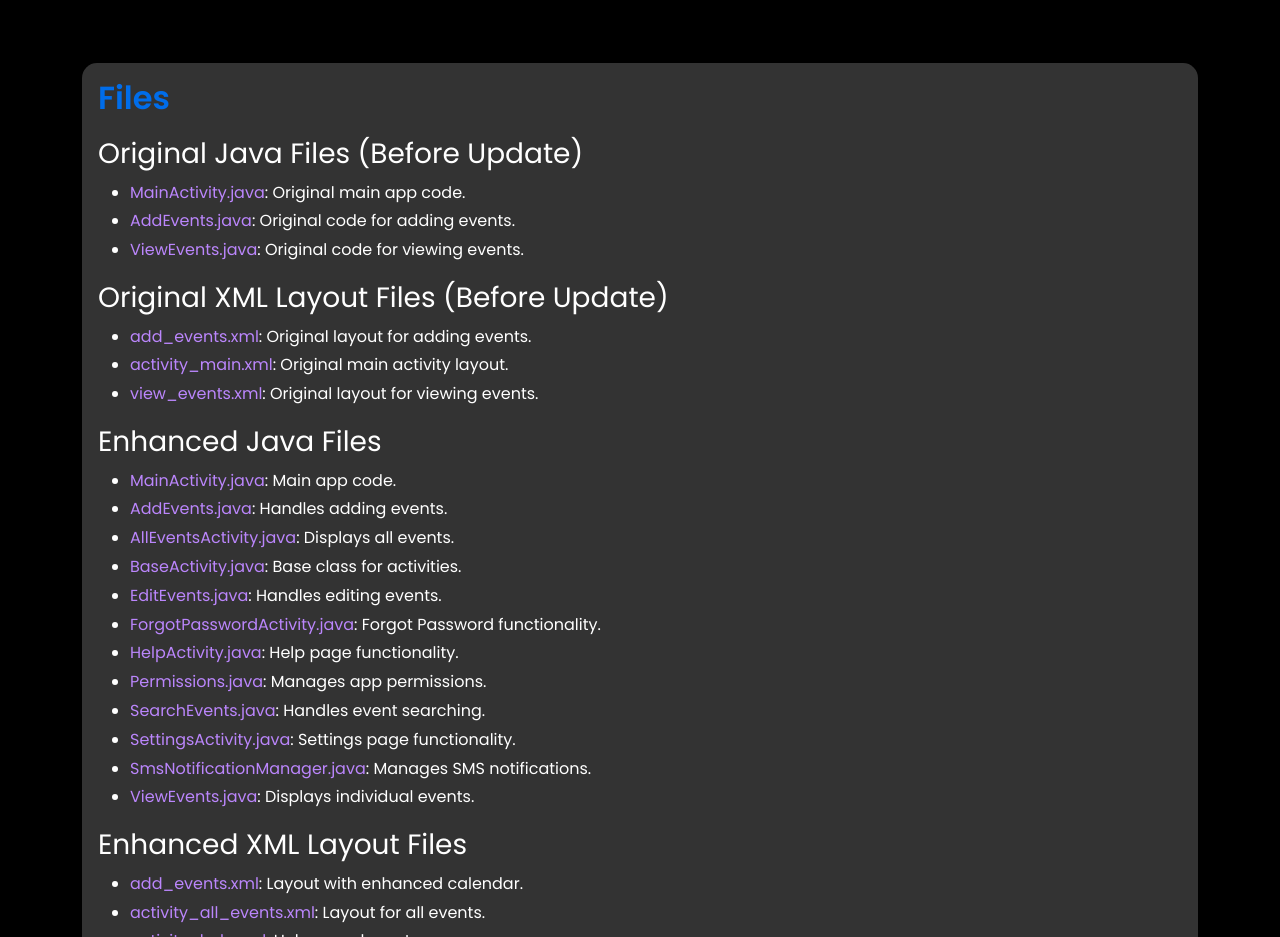
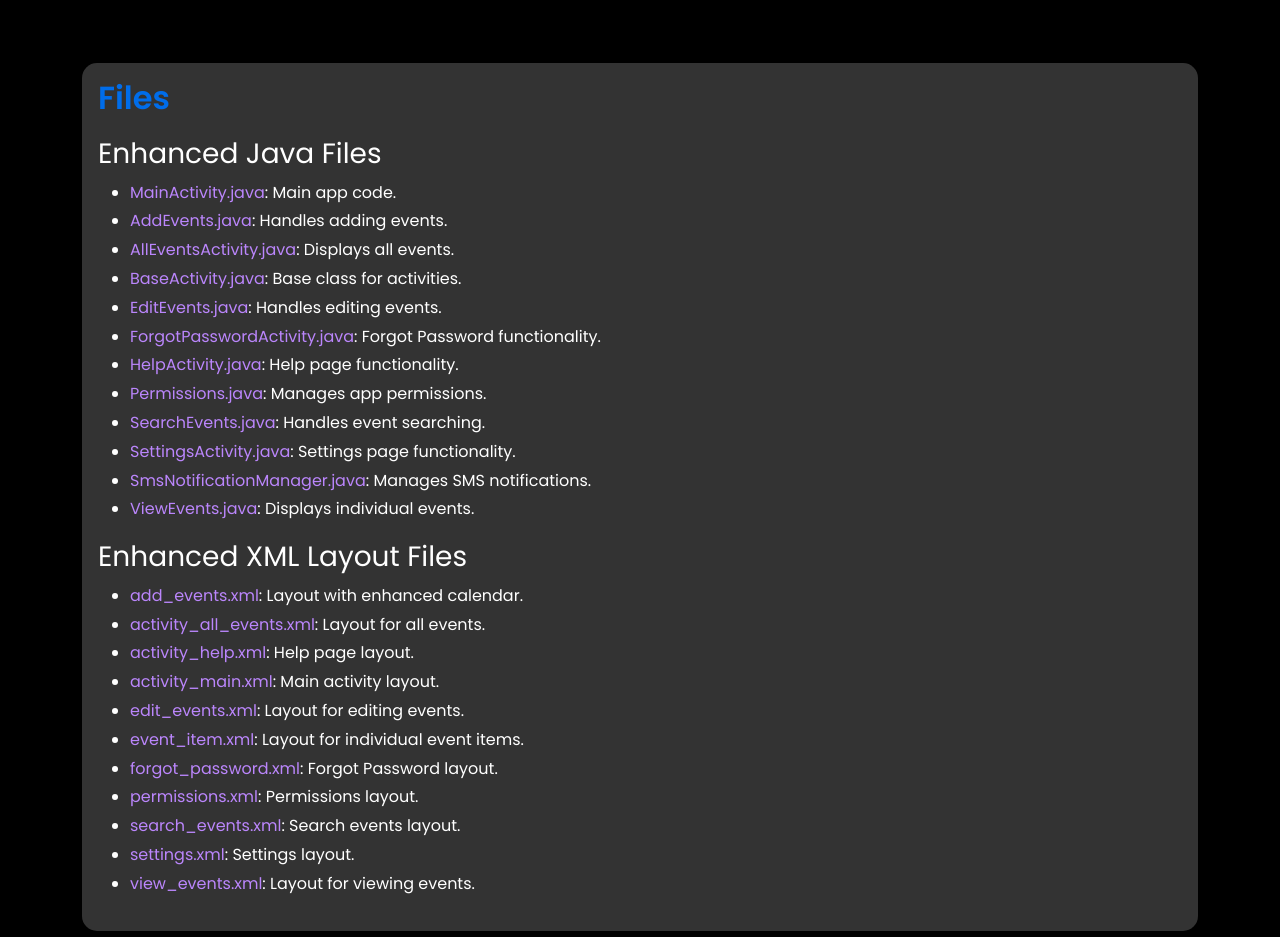
Before and after one commit to Waeil55/CS_499, a plain HTML site: page software_design_narrative.html in a window 1280 px wide. Shown: the part 1800-2737 px from the top of the page. Drawn offline with nearby package versions, Linux system fonts and the light colour scheme.

```diff
--- a/software_design_narrative.html
+++ b/software_design_narrative.html
@@ -160,18 +160,7 @@
             <div class="card">
                 <div class="card-body">
                     <h2>Files</h2>
-                    <h3>Original Java Files (Before Update)</h3>
-                    <ul>
-                        <li><a href="CS_360_Android_App_before_Update/CS_360_Android_App/app/src/main/java/com/example/waeilmikhaeil/MainActivity.java">MainActivity.java</a>: Original main app code.</li>
-                        <li><a href="CS_360_Android_App_before_Update/CS_360_Android_App/app/src/main/java/com/example/waeilmikhaeil/AddEvents.java">AddEvents.java</a>: Original code for adding events.</li>
-                        <li><a href="CS_360_Android_App_before_Update/CS_360_Android_App/app/src/main/java/com/example/waeilmikhaeil/ViewEvents.java">ViewEvents.java</a>: Original code for viewing events.</li>
-                    </ul>
-                    <h3>Original XML Layout Files (Before Update)</h3>
-                    <ul>
-                        <li><a href="CS_360_Android_App_before_Update/CS_360_Android_App/app/src/main/res/layout/add_events.xml">add_events.xml</a>: Original layout for adding events.</li>
-                        <li><a href="CS_360_Android_App_before_Update/CS_360_Android_App/app/src/main/res/layout/activity_main.xml">activity_main.xml</a>: Original main activity layout.</li>
-                        <li><a href="CS_360_Android_App_before_Update/CS_360_Android_App/app/src/main/res/layout/view_events.xml">view_events.xml</a>: Original layout for viewing events.</li>
-                    </ul>
+
                     <h3>Enhanced Java Files</h3>
                     <ul>
                         <li><a href="CS_360_Android_App/app/src/main/java/com/example/waeilmikhaeil/MainActivity.java">MainActivity.java</a>: Main app code.</li>
```
Also changed, not shown: algorithms_narrative.html (+1 -9 lines), databases_narrative.html (+1 -5 lines), 5 other files.
